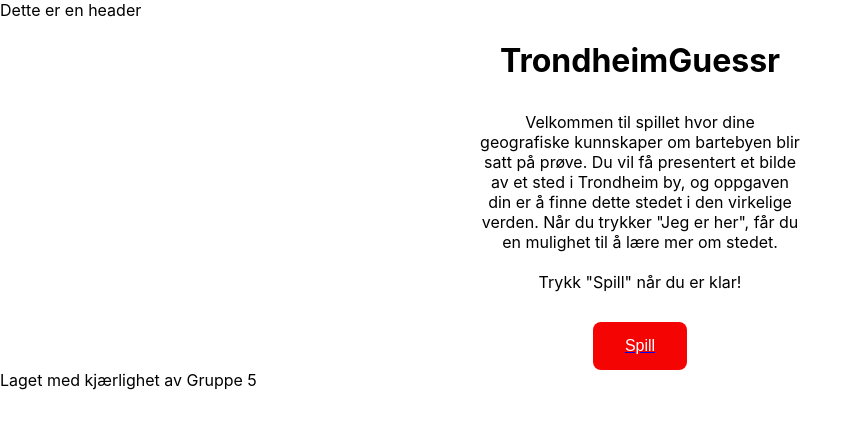
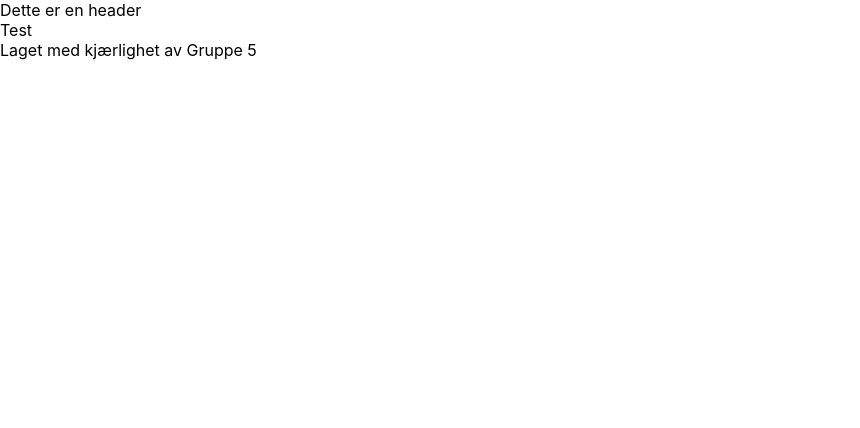
Before and after one commit to Oddarn1/EIT3014, a React (Create React App) app in the folder app/: page /information/1 in a window 1280 px wide. Shown: the top 428 px of the page, without its empty margins (0-860 px from the left). Built offline with nearby package versions, Linux system fonts and the light colour scheme; what @react-firebase/database would draw is missing.

Commit message:
create information.tsx

```diff
--- a/app/public/index.html
+++ b/app/public/index.html
@@ -7,7 +7,7 @@
     <meta name="theme-color" content="#000000" />
     <meta
       name="description"
-      content="Web site created using create-react-app"
+      content="TrondheimGuessr lar deg utforske Trondheim på helt nye måter!"
     />
     <link rel="apple-touch-icon" href="%PUBLIC_URL%/logo192.png" />
     <!--
@@ -24,7 +24,7 @@
       work correctly both with client-side routing and a non-root public URL.
       Learn how to configure a non-root public URL by running `npm run build`.
     -->
-    <title>React App</title>
+    <title>TrondheimGuessr</title>
   </head>
   <body>
     <noscript>You need to enable JavaScript to run this app.</noscript>
--- a/app/src/App.tsx
+++ b/app/src/App.tsx
@@ -11,6 +11,7 @@ import Location from './Location/location';
 import Header from './Header/header';
 import Footer from './Footer/footer';
 import Difficulty from './Difficulty/difficulty';
+import Information from './Information/information';
 
 function App() {
   return (
@@ -24,6 +25,9 @@ function App() {
           <Route path="/difficulty">
             <Difficulty/>
           </Route>
+          <Route path="/information/:id">
+            <Information/>
+          </Route>
           <Route path="/">
             <Home/>
           </Route>
--- /dev/null
+++ b/app/src/Information/information.tsx
@@ -0,0 +1,17 @@
+import React from 'react';
+import {useParams} from 'react-router-dom';
+
+interface informationParams {
+    id: string;
+}
+
+const Information = () => {
+    const { id } = useParams<informationParams>();
+    return (
+        <div>
+            Test
+        </div>
+    )
+}
+
+export default Information;
--- a/app/src/Location/location.tsx
+++ b/app/src/Location/location.tsx
@@ -36,14 +36,14 @@ const Location = () => {
                 </h3>
             </div>
             <FirebaseDatabaseNode
-              path={`locations/${id}/images`}
+              path={`locations/${id}`}
               orderByKey={difficulty}
             >
               {d => {
                 return (
                   <React.Fragment>
                       <div>
-                          {!d.isLoading && d.value && <Image urls={d.value} difficulty={difficulty}/>}
+                          {!d.isLoading && d.value && <Image urls={d.value.images} difficulty={difficulty}/>}
                       </div>
                   </React.Fragment>
                 );
```
